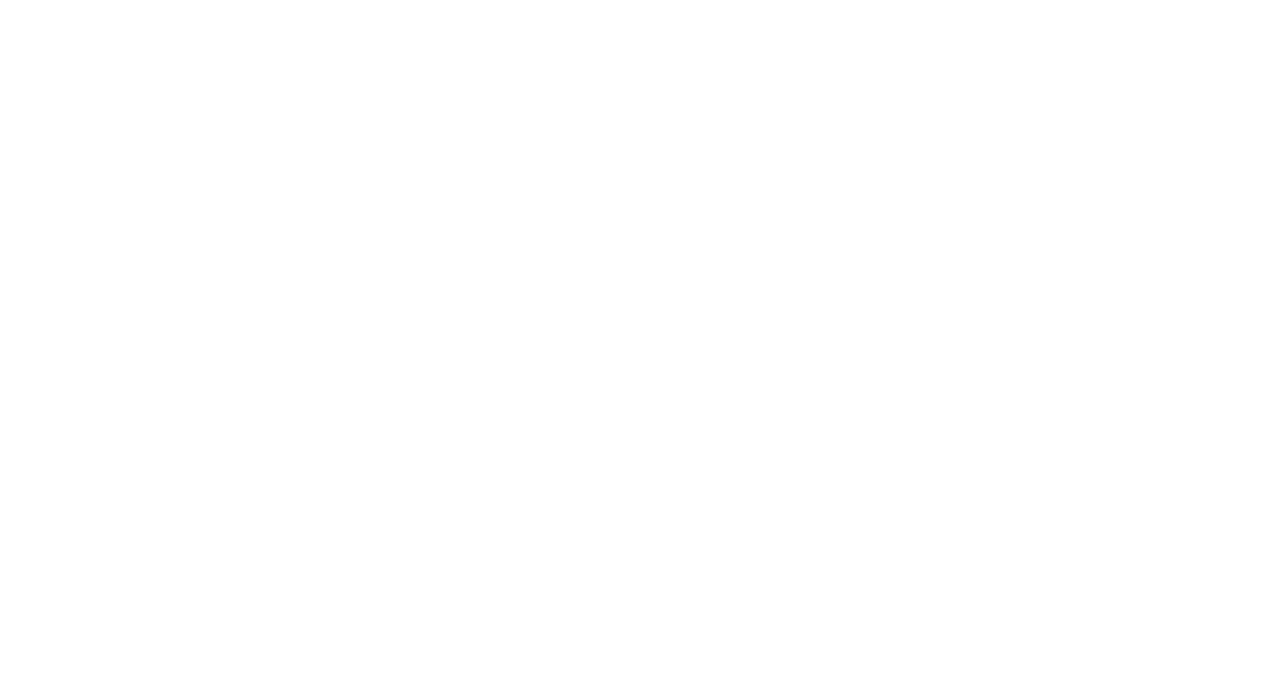
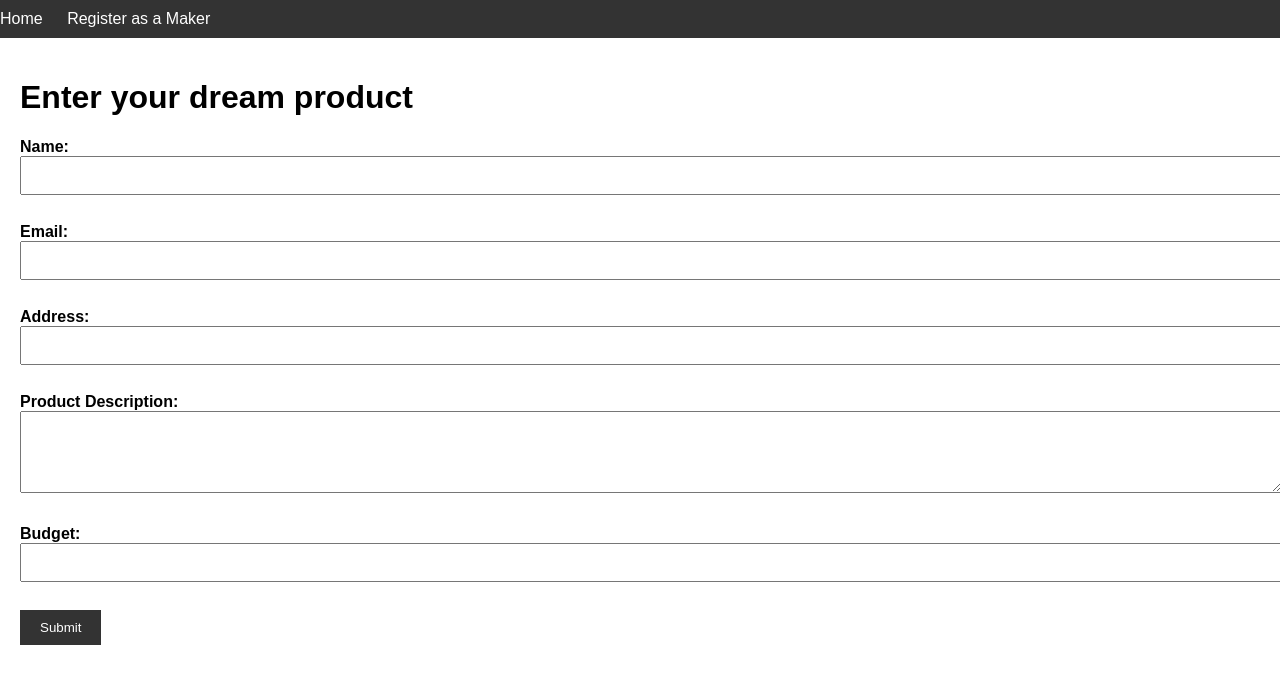
Before and after one commit to ShivamPande18/Build.com, a plain HTML site: page Build-1.0/index.html in a window 1280 px wide. Drawn offline with Linux system fonts and the light colour scheme.

Commit message:
GPT written skeleton code

```diff
--- a/Build-1.0/index.html
+++ b/Build-1.0/index.html
@@ -3,10 +3,41 @@
 <head>
     <meta charset="UTF-8">
     <meta name="viewport" content="width=device-width, initial-scale=1.0">
-    <link rel="stylesheet" href="style.css">
-    <title>Build.com</title>
+    <link rel="stylesheet" href="styles.css">
+    <title>Dream Product Request</title>
 </head>
 <body>
-    <script src="index.js"></script>
+    <header>
+        <nav>
+            <ul>
+                <li><a href="#">Home</a></li>
+                <li><a href="#">Register as a Maker</a></li>
+            </ul>
+        </nav>
+    </header>
+
+    <main>
+        <h1>Enter your dream product</h1>
+        <form id="dreamProductForm">
+            <label for="name">Name:</label>
+            <input type="text" id="name" name="name" required><br><br>
+
+            <label for="email">Email:</label>
+            <input type="email" id="email" name="email" required><br><br>
+
+            <label for="address">Address:</label>
+            <input type="text" id="address" name="address" required><br><br>
+
+            <label for="productDescription">Product Description:</label>
+            <textarea id="productDescription" name="productDescription" rows="4" required></textarea><br><br>
+
+            <label for="budget">Budget:</label>
+            <input type="text" id="budget" name="budget" required><br><br>
+
+            <input type="submit" value="Submit">
+        </form>
+    </main>
+
+    <script src="script.js"></script>
 </body>
 </html>
--- /dev/null
+++ b/Build-1.0/script.js
@@ -0,0 +1,8 @@
+document.addEventListener("DOMContentLoaded", function () {
+    const form = document.getElementById("dreamProductForm");
+    form.addEventListener("submit", function (e) {
+        e.preventDefault();
+        // You can add code here to handle the form submission, e.g., sending data to a server.
+        alert("Form submitted!");
+    });
+});
--- a/Build-1.0/style.css
+++ /dev/null
@@ -1,5 +0,0 @@
-*{
-    margin: 0;
-    padding: 0;
-    box-sizing: border-box;
-}
--- /dev/null
+++ b/Build-1.0/styles.css
@@ -0,0 +1,55 @@
+body {
+    font-family: Arial, sans-serif;
+    margin: 0;
+    padding: 0;
+}
+
+header {
+    background-color: #333;
+    color: #fff;
+    padding: 10px 0;
+}
+
+nav ul {
+    list-style-type: none;
+    margin: 0;
+    padding: 0;
+}
+
+nav ul li {
+    display: inline;
+    margin-right: 20px;
+}
+
+nav ul li a {
+    text-decoration: none;
+    color: #fff;
+}
+
+main {
+    padding: 20px;
+}
+
+form label {
+    font-weight: bold;
+}
+
+form input[type="text"],
+form input[type="email"],
+form textarea {
+    width: 100%;
+    padding: 10px;
+    margin-bottom: 10px;
+}
+
+form input[type="submit"] {
+    background-color: #333;
+    color: #fff;
+    padding: 10px 20px;
+    border: none;
+    cursor: pointer;
+}
+
+form input[type="submit"]:hover {
+    background-color: #555;
+}
```
Also changed, not shown: Build-1.0/index.js (deleted).
